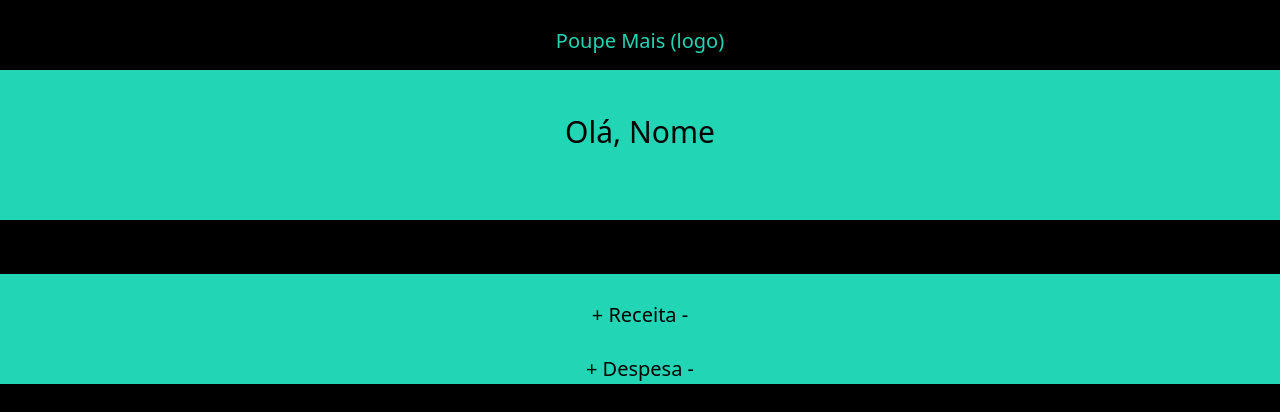
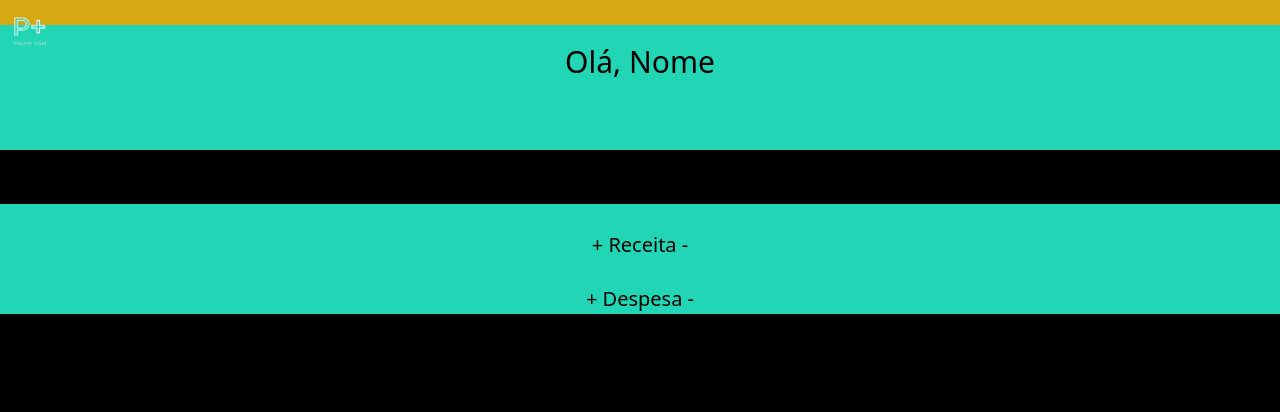
Before and after one commit to aline-m-dias/trabalhoBDI, a PHP site: page / in a window 1280 px wide. Shown: the top 412 px of the page. Run offline with PHP 8.4, Linux system fonts and the light colour scheme; some libraries are stand-ins or nearby versions.

Commit message:
alterações css

```diff
--- a/CSS/main.css
+++ b/CSS/main.css
@@ -53,7 +53,7 @@
 }
 
 #register-form {
-    font-size: 80%;
+    font-size: 18 px;
     box-sizing: border-box;
     font-family: Arial, Helvetica, sans-serif;
     border-radius: 10 px;
@@ -86,6 +86,7 @@
     margin-top: 110px;
     padding-top: 10px;
     border-radius: 10 px;
+    text-align: center;
 }
 
 .full-box {
--- a/index.html
+++ b/index.html
@@ -12,17 +12,19 @@
 	<link rel="stylesheet" type="text/css" href="slick/slick.css" />
 	<link rel="stylesheet" type="text/css" href="slick/slick-theme.css" />
 
-	<div class="menu">
-		<br>Poupe Mais (logo) <br>
-	</div>
+	<header class="cabecalho">
+		<a class="logo" href="cadastrar.html"> <img
+				src="IMG/WhatsApp_Image_2021-07-26_at_15.21.39-removebg-preview.png"> </a>
+	</header>
+
 	<div class="ola">
 		<br> Olá, Nome
 	</div>
 	<div class="fundoPreto">
-		<br>  + mês/ano -
+		<br> + mês/ano -
 	</div>
 	<div class="fundoAzul">
-		<br>  + Receita - <br>
+		<br> + Receita - <br>
 		<br> + Despesa -
 	</div>
 	<div class="fundoPreto">
```
